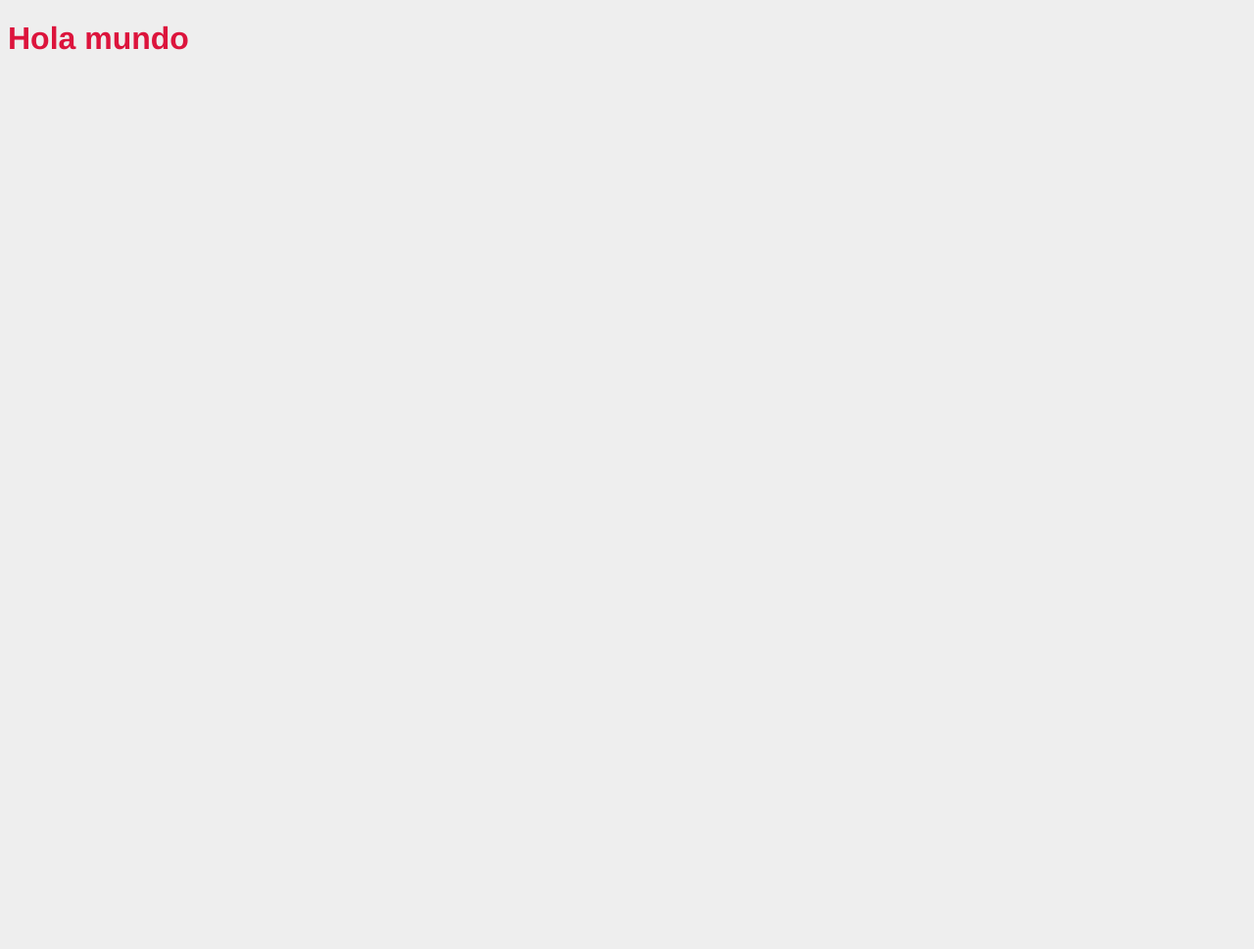
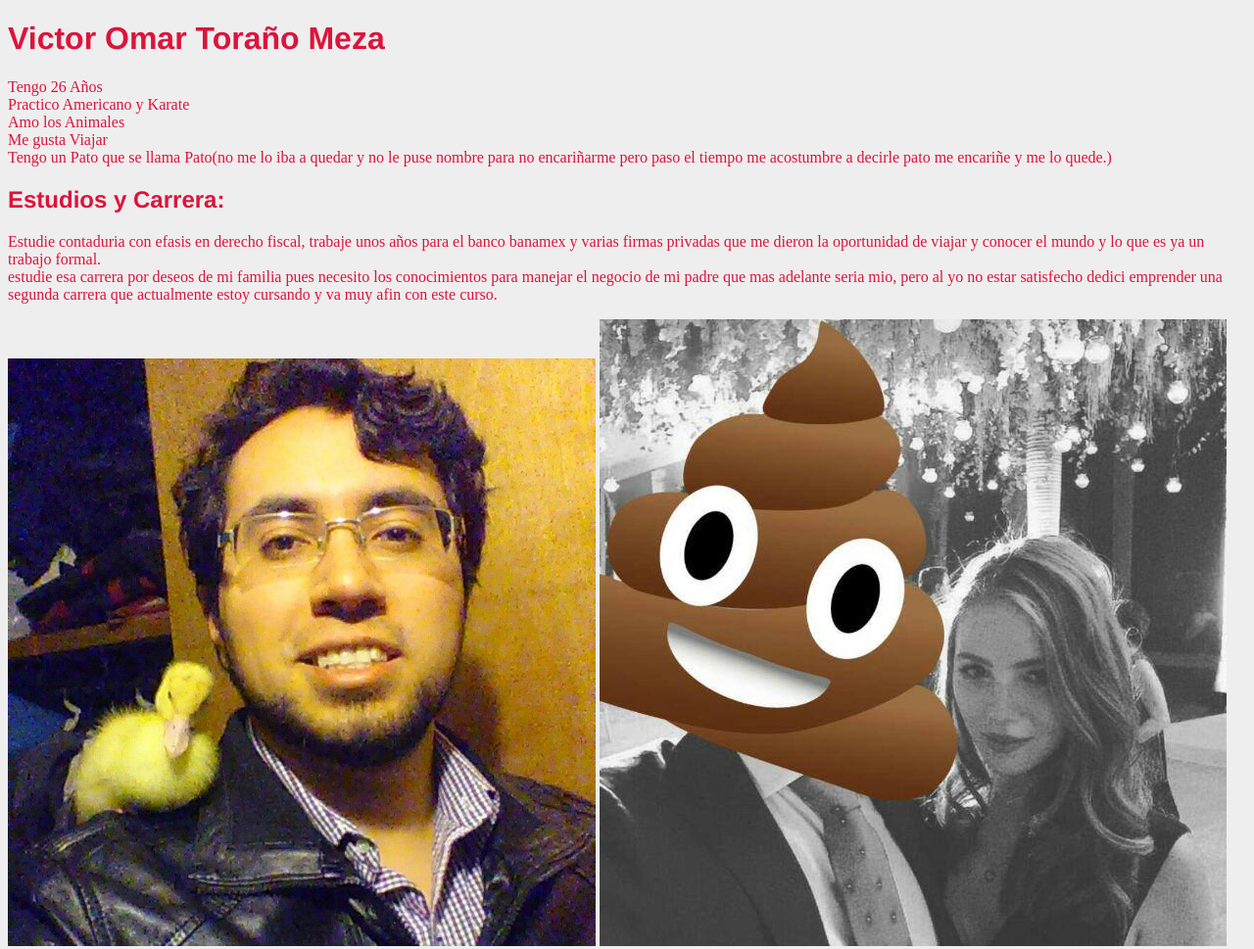
Before and after one commit to VictorOmarT/Bootcam1, a plain HTML site: page mi primera pag/index.html in a window 1280 px wide. Shown: the whole page at 98% size. Before the commit the page ends 800 px from the top, so only its background shows below. Drawn offline with Linux system fonts and the light colour scheme.

Commit message:
Update index.html

```diff
--- a/mi primera pag/index.html
+++ b/mi primera pag/index.html
@@ -3,16 +3,36 @@
     <head>
        <style>
            body {
-               color:  red;
+               color: black;
            }
         </style>
-        <title> With ccs</title>
+        <title> Resumen de Vida.</title>
         <link rel='stylesheet' href="main.css"/>
         <!-- las notas van aqui -->
         <title> mi primera pagina web</title>
     </head>
     <body>
         <!-- Contenido va  aqui -->
-        <h1> Hola mundo</h1>
+        <h1> Victor Omar Toraño Meza</h1>
+        <p>
+            Tengo 26 Años <br>
+            Practico Americano y Karate<br>
+            Amo los Animales<br>
+            Me gusta Viajar <br>
+            Tengo un Pato que se llama Pato(no me lo iba a quedar y no le puse nombre para no encariñarme pero paso el tiempo me acostumbre a decirle pato me encariñe y me lo quede.)
+
+        </p>
+        <h2>
+            Estudios y Carrera: </h2>
+            <p>
+            Estudie contaduria con efasis en derecho fiscal, trabaje unos años para el banco banamex y varias firmas privadas que me dieron la oportunidad de viajar y conocer el mundo y lo que es ya un trabajo formal.<br>
+        estudie esa carrera por deseos de mi familia pues necesito los conocimientos para manejar el negocio de mi padre que mas adelante seria mio, pero al yo no estar satisfecho dedici emprender una segunda carrera que actualmente estoy cursando y va muy afin con este curso.
+            </p>
+
+
+        <img src="12541009_1043876078967465_4924411490064114165_n.jpg" width="600" height="600" >
+        <img src="pp.jpg">
+
+
     </body>
 </html>
```
